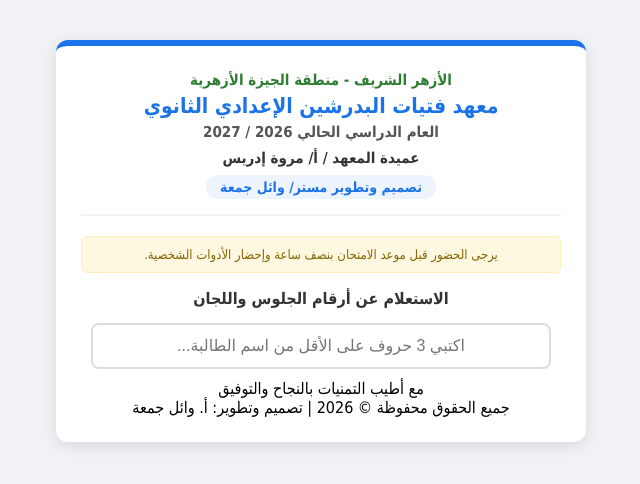
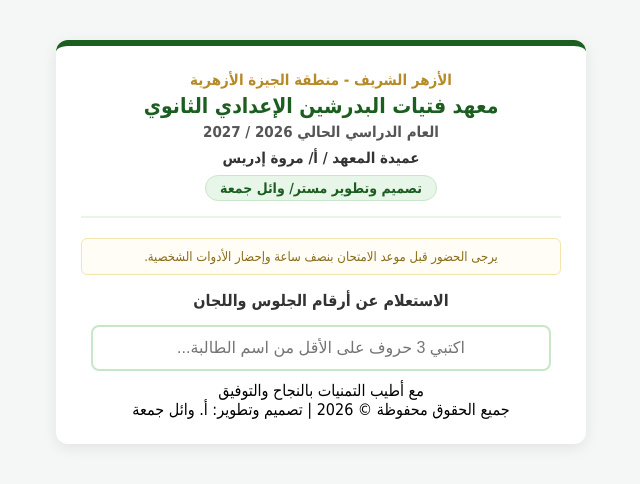
Before and after one commit to wael-gomaa-dev/students-exam, a plain HTML site: page index.html in a window 1280 px wide. Shown: the whole page, without its empty margins (319-959 px from the left). Drawn offline with Linux system fonts and the light colour scheme.

Commit message:
Update index.html

```diff
--- a/index.html
+++ b/index.html
@@ -5,21 +5,21 @@
   <meta name="viewport" content="width=device-width, initial-scale=1.0">
   <title>معهد فتيات البدرشين الإعدادي الثانوي - أرقام الجلوس</title>
   <style>
-    body { font-family: Tahoma, Arial, sans-serif; background: #f0f2f5; text-align: center; padding: 20px; margin: 0; }
-    .card { background: #fff; max-width: 480px; margin: 20px auto; padding: 25px; border-radius: 12px; box-shadow: 0 4px 15px rgba(0,0,0,0.1); border-top: 6px solid #1a73e8; }
-    .header { border-bottom: 2px solid #f0f2f5; padding-bottom: 15px; margin-bottom: 20px; }
-    .azhar-title { color: #2e7d32; font-size: 15px; font-weight: bold; margin-bottom: 5px; }
-    .institute-name { color: #1a73e8; font-size: 21px; font-weight: bold; margin: 5px 0; }
+    Body { font-family: Tahoma, Arial, sans-serif; background: #f4f7f5; text-align: center; padding: 20px; margin: 0; }
+    .card { background: #fff; max-width: 480px; margin: 20px auto; padding: 25px; border-radius: 12px; box-shadow: 0 4px 15px rgba(0,0,0,0.08); border-top: 6px solid #1b5e20; }
+    .header { border-bottom: 2px solid #e8f5e9; padding-bottom: 15px; margin-bottom: 20px; }
+    .azhar-title { color: #b78a28; font-size: 15px; font-weight: bold; margin-bottom: 5px; }
+    .institute-name { color: #1b5e20; font-size: 21px; font-weight: bold; margin: 5px 0; }
     .academic-year { color: #555; font-size: 15px; font-weight: bold; margin: 4px 0; }
     .dean-name { color: #333; font-size: 15px; font-weight: bold; margin-top: 8px; }
-    .designer-top { color: #1a73e8; font-size: 14px; font-weight: bold; margin-top: 8px; background: #eef4fd; display: inline-block; padding: 4px 14px; border-radius: 15px; }
-    .notice { background: #fff8e1; color: #856404; padding: 10px; border-radius: 6px; font-size: 13px; margin-bottom: 15px; border: 1px solid #ffeeba; }
-    input { width: 90%; padding: 12px; margin: 10px 0; border: 2px solid #ddd; border-radius: 8px; font-size: 16px; text-align: center; transition: 0.3s; }
-    input:focus { border-color: #1a73e8; outline: none; }
-    .item { margin-top: 12px; padding: 15px; background: #e8f5e9; border-radius: 8px; text-align: right; line-height: 1.9; border-right: 4px solid #2e7d32; }
-    .error { color: #d93025; margin-top: 15px; font-weight: bold; }
+    .designer-top { color: #1b5e20; font-size: 14px; font-weight: bold; margin-top: 8px; background: #e8f5e9; display: inline-block; padding: 4px 14px; border-radius: 15px; border: 1px solid #c8e6c9; }
+    .notice { background: #fffdf5; color: #8a6d1b; padding: 10px; border-radius: 6px; font-size: 13px; margin-bottom: 15px; border: 1px solid #f3e5ab; }
+    Input { width: 90%; padding: 12px; margin: 10px 0; border: 2px solid #c8e6c9; border-radius: 8px; font-size: 16px; text-align: center; transition: 0.3s; }
+    Input:focus { border-color: #1b5e20; outline: none; }
+    .item { margin-top: 12px; padding: 15px; background: #f1f8e9; border-radius: 8px; text-align: right; line-height: 1.9; border-right: 4px solid #2e7d32; }
+    .error { color: #c62828; margin-top: 15px; font-weight: bold; }
     .footer { margin-top: 25px; font-size: 14px; color: #444; border-top: 1px solid #eee; padding-top: 12px; line-height: 1.7; }
-    .designer-bottom { color: #1a73e8; font-weight: bold; font-size: 15px; }
+    .designer-bottom { color: #1b5e20; font-weight: bold; font-size: 15px; }
   </style>
 </head>
 <body>
```
